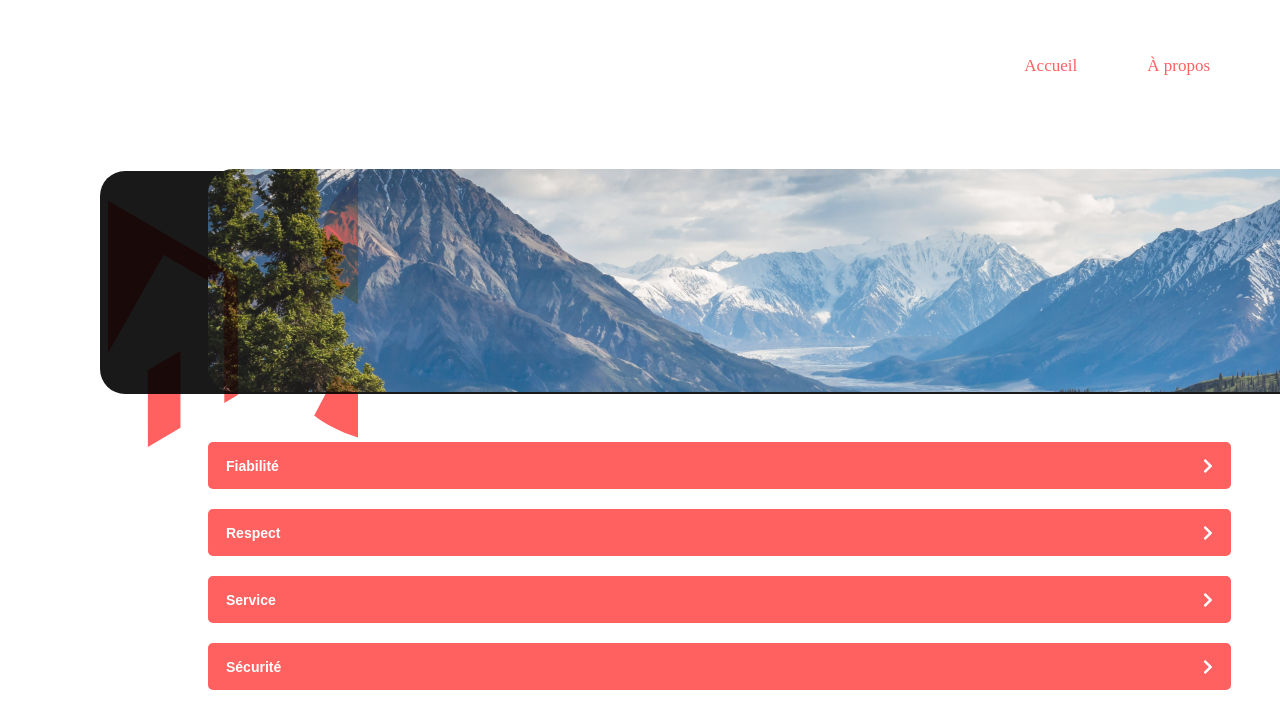
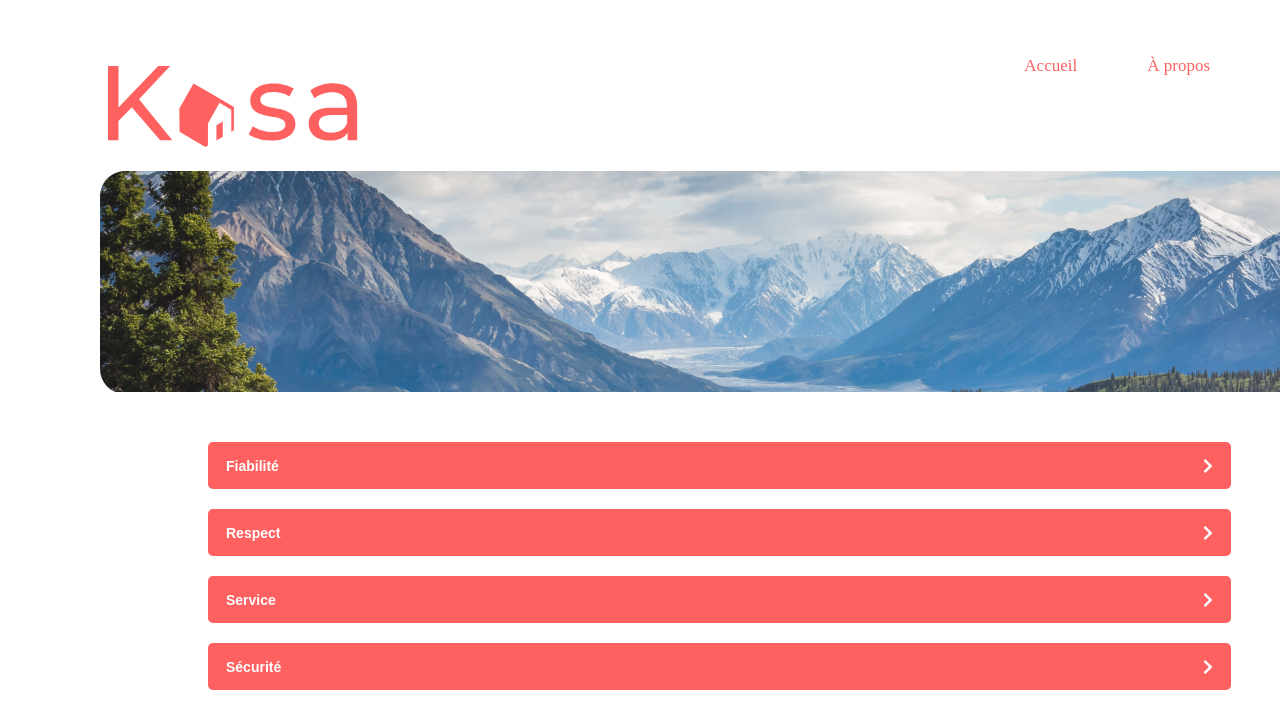
Before and after one commit to Flower-dev/FloreMalonda_11_09022021, a React (Create React App) app: page /a_propos in a window 1280 px wide. Shown: the top 728 px of the page. Built offline with nearby package versions, Linux system fonts and the light colour scheme.

Commit message:
correction de bug

```diff
--- a/src/components/Slideshow/Slideshow.css
+++ b/src/components/Slideshow/Slideshow.css
@@ -1,12 +1,12 @@
-img {
+/* img {
     width: 1240px;
     height: 415px;
     border-radius: 25px;
     object-fit: cover;
     margin-left: 108px;
-}
+} */
 
-@media (max-width: 375px) {
+/* @media (max-width: 375px) {
     .slideshow img {
         height: 255px;
         width: 335px;
@@ -15,4 +15,13 @@
         border-radius: 10px;
         margin-left: 20px;
     }
+} */
+
+.slideshow {
+    /* overflow: hidden; */
+    width: 500px;
 }
+
+.slideshow-container {
+    display: flex;
+}
--- a/src/components/Slideshow/Slideshow.js
+++ b/src/components/Slideshow/Slideshow.js
@@ -4,7 +4,9 @@
 function Slideshow(props){
     return (
         <section className="slideshow">
-            <img src={props.img}></img>
+            <div className="slideshow-container">
+            {props.img.map((picture) => < img src={picture} key={picture}/>)}
+            </div>
         </section>
     );
 }
--- a/src/views/Home/Home.css
+++ b/src/views/Home/Home.css
@@ -1,54 +1,53 @@
-/* BODY HOME PAGE */
-
-.body {
-    position: absolute;
-    width: 1240px;
-    height: 1095px;
-    left: 100px;
-    top: 171px;
-}
-
 /* STYLE - IMG HEADER HOME PAGE */
 
-.title_img img{
-    /* position: absolute;  */
-    width: 1240px;
-    height: 223px;
-    left: 100px;
-    right: 200px;
-    top: 171px;
-    border-radius: 25px;
+.title_img img {
+    /* position: relative;  */
+    z-index: -1;
+    object-fit: cover;
 }
 
 .background_title {
-    /* position: relative; */
-    width: 1240px;
+    width: 100%;
     height: 223px;
     /* left: 100px; */
-    top: 171px;
     margin-bottom: 48px;
-    background: #000000;
     mix-blend-mode: darken;
     opacity: 0.9;
     border-radius: 25px;
     display: flex;
     align-items: center;
+    overflow: hidden;
+    position: relative;
 
 }
 
 .title_home {
     /* Chez vous, partout et ailleurs */
     position: absolute;
+    z-index: 3;
     font-family: Montserrat;
     font-style: normal;
     font-weight: normal;
     font-size: 48px;
     line-height: 142.6%;
     /* or 68px */
-    left: 20%;
-    right: 20%;
-    top: 3%;
+    left: 50%;
+    top: 50%;
     color: #FFFFFF;
+    transform: translate(-50%, -50%);
+    width: 100%;
+    margin: 0;
+    text-align: center;
+}
+
+.bgd {
+    position: absolute;
+    width: 100%;
+    height: 100%;
+    left: 0;
+    top: 0;
+    background: rgba(0,0,0,.5);
+    z-index: 2;
 }
 
 /* BACKGROUND LOCATIONCARD - HOME PAGE */
--- a/src/views/Home/Home.js
+++ b/src/views/Home/Home.js
@@ -20,6 +20,7 @@
                         <img src="../homebackgroundimg.png" alt="bgdimg"/>
                         <h2 className="title_home">Chez vous, partout et ailleurs</h2>
                     </div>
+                    <div className="bgd"></div>
                 </div>
 
 
--- a/src/views/LocationPage/LocationPage.js
+++ b/src/views/LocationPage/LocationPage.js
@@ -40,7 +40,8 @@
     return (
         <div className="body_location_page">
             <div className="slideshow_location">
-                {location.pictures.map((picture) => <Slideshow img={picture} key={picture}/>)}
+                <Slideshow img={location.pictures} />
+                {/* {location.pictures.map((picture) => <Slideshow img={picture} key={picture}/>)} */}
             </div>
 
             <div className="location_header">
```
